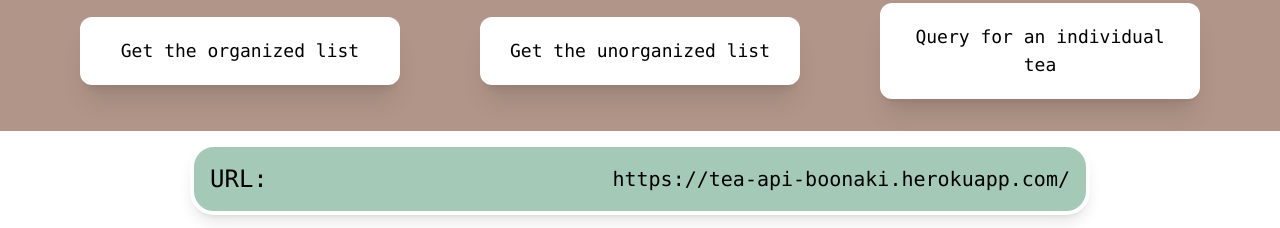
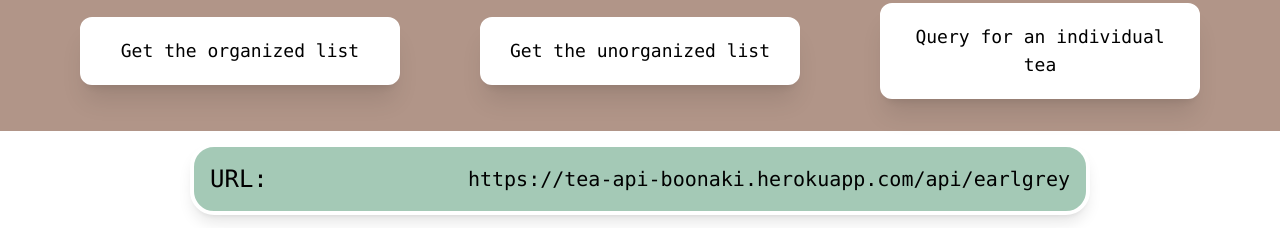
Before and after one commit to boonaki/boonakis-tea-api, a website: page public/index.html in a window 1280 px wide. Shown: the part 821-1049 px from the top of the page. Drawn offline with nearby package versions, Linux system fonts and the light colour scheme; no server answers.

Commit message:
link fixes

```diff
--- a/public/index.html
+++ b/public/index.html
@@ -49,7 +49,7 @@
                     <div class="flex flex-col justify-center rounded-xl h-full md:h-44 pt-8 items-center px-4">
                         <div class="flex w-full lg:w-[900px] flex-col md:flex-row items-center justify-between p-4 my-2 rounded-3xl border-4 border-white bg-spanTan shadow-lg">
                             <h2 class="text-2xl">URL:</h2>
-                            <h2 class="text-xl">https://tea-api-boonaki.herokuapp.com/</h2>
+                            <h2 class="text-xl">https://boonakitea.up.railway.app/api/teas</h2>
                         </div>
                         <div class="flex w-full lg:w-[900px] flex-col md:flex-row items-center justify-between p-4 my-2 rounded-3xl border-4 border-white bg-spanTan shadow-lg">
                             <h2 class="text-2xl">Method:</h2>
@@ -185,7 +185,7 @@
                     <div class="flex flex-col justify-center rounded-xl h-full md:h-44 pt-8 items-center px-4">
                         <div class="flex w-full lg:w-[900px] flex-col md:flex-row items-center justify-between p-4 my-2 rounded-3xl border-4 border-white bg-grey shadow-lg">
                             <h2 class="text-2xl">URL:</h2>
-                            <h2 class="text-xl">https://tea-api-boonaki.herokuapp.com/</h2>
+                            <h2 class="text-xl">https://boonakitea.up.railway.app/api/all</h2>
                         </div>
                         <div class="flex w-full lg:w-[900px] flex-col md:flex-row items-center justify-between p-4 my-2 rounded-3xl border-4 border-white bg-grey shadow-lg">
                             <h2 class="text-2xl">Method:</h2>
@@ -252,7 +252,7 @@
                     <div class="flex flex-col justify-center rounded-xl h-full md:h-44 pt-8 items-center px-4">
                         <div class="flex w-full lg:w-[900px] flex-col md:flex-row items-center justify-between p-4 my-2 rounded-3xl border-4 border-white bg-[#a4c9b6] shadow-lg">
                             <h2 class="text-2xl">URL:</h2>
-                            <h2 class="text-xl">https://tea-api-boonaki.herokuapp.com/</h2>
+                            <h2 class="text-xl">https://tea-api-boonaki.herokuapp.com/api/earlgrey</h2>
                         </div>
                         <div class="flex w-full lg:w-[900px] flex-col md:flex-row items-center justify-between p-4 my-2 rounded-3xl border-4 border-white bg-[#a4c9b6] shadow-lg">
                             <h2 class="text-2xl">Method:</h2>
```
